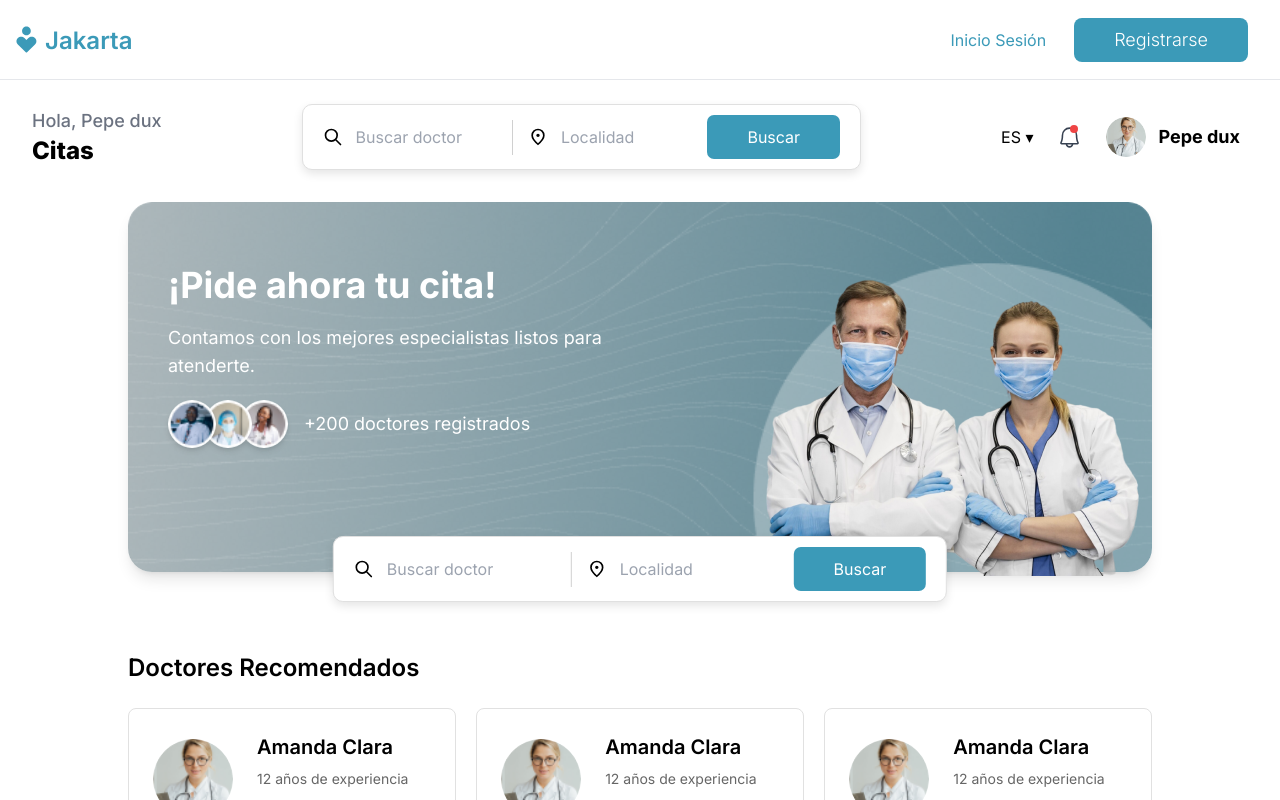
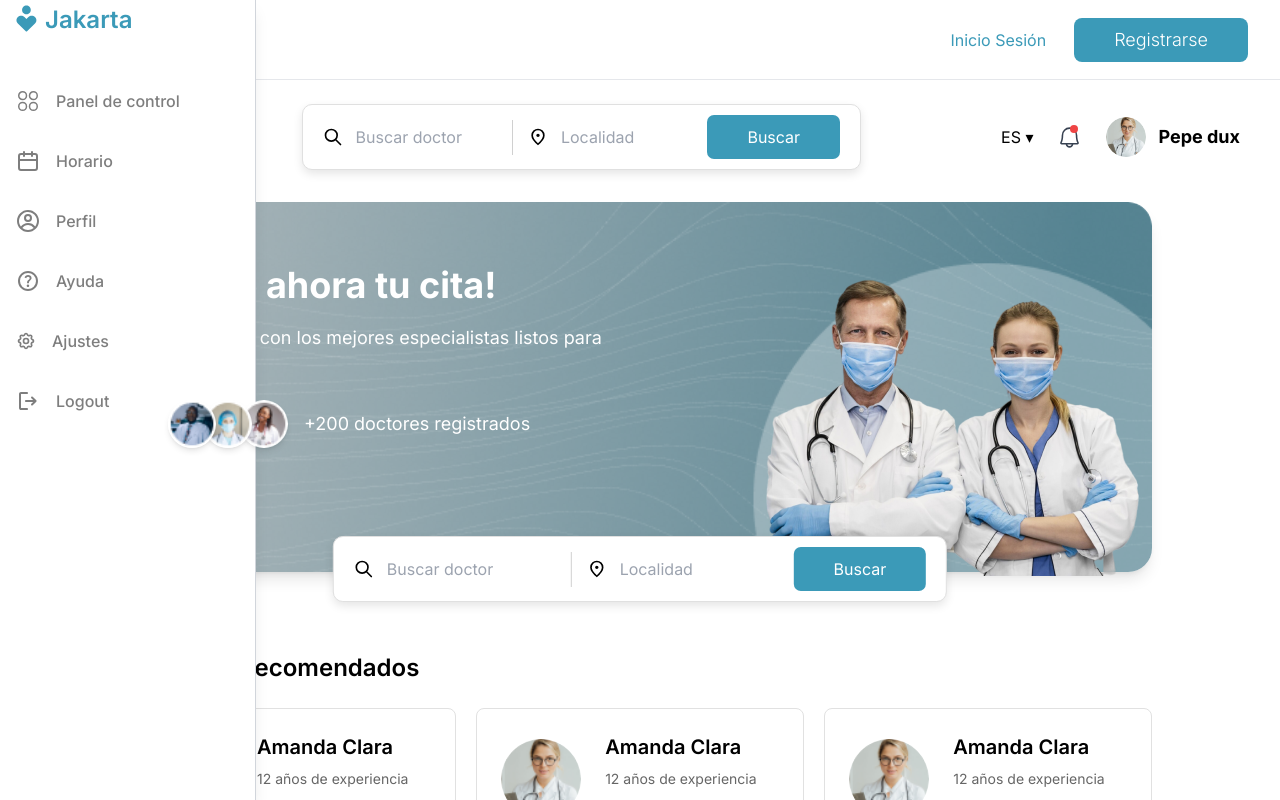
Before and after one commit to deperdomo/hospital-app, an Angular app: page / in a window 1280 px wide. Shown: the top 800 px of the page. Built offline with nearby package versions, Linux system fonts and the light colour scheme.

Commit message:
Creado el left-nav

```diff
--- a/src/app/app.component.html
+++ b/src/app/app.component.html
@@ -28,3 +28,4 @@
 
 }
 <router-outlet></router-outlet>
+<app-left-nav></app-left-nav>
--- a/src/app/app.component.ts
+++ b/src/app/app.component.ts
@@ -8,11 +8,12 @@ import { NearbyDoctorsComponent } from "./nearby-doctors/nearby-doctors/nearby-d
 import { NearbyDoctorsDisabledComponent } from "./nearby-doctors/nearby-doctors-disabled/nearby-doctors-disabled.component";
 import { FooterConmponent } from "./footer/footer.component";
 import { SecundaryNavComponent } from "./navs/secundary-nav/secundary-nav.component";
+import { LeftNavComponent } from "./navs/left-nav/left-nav.component";
 
 
 @Component({
   selector: 'app-root',
-  imports: [BanerComponent, InfoDoctorComponent, NavBeforeLoginComponent, NearbyDoctorsComponent, NearbyDoctorsDisabledComponent, RouterOutlet, FooterConmponent, SecundaryNavComponent],
+  imports: [BanerComponent, InfoDoctorComponent, NavBeforeLoginComponent, NearbyDoctorsComponent, NearbyDoctorsDisabledComponent, RouterOutlet, FooterConmponent, SecundaryNavComponent, LeftNavComponent],
   templateUrl: './app.component.html',
   styleUrl: './app.component.css'
 })
--- a/src/app/navs/left-nav/left-nav.component.html
+++ b/src/app/navs/left-nav/left-nav.component.html
@@ -1 +1,68 @@
-<p>left-nav works!</p>
+<aside class="fixed top-0 left-0 w-64 h-full bg-white dark:bg-gray-900 border-r border-gray-300 dark:border-gray-700 shadow-lg">
+    <div class="flex ml-4">
+        <svg class="logo" width="21" height="37" viewBox="0 0 23 30" fill="none" xmlns="http://www.w3.org/2000/svg">
+            <path fill-rule="evenodd" clip-rule="evenodd" d="M6.65141 5.5695C6.65141 4.30473 7.15384 3.09175 8.04817 2.19742C8.9425 1.30309 10.1555 0.800659 11.4203 0.800659C12.685 0.800659 13.898 1.30309 14.7923 2.19742C15.6867 3.09175 16.1891 4.30473 16.1891 5.5695C16.1891 6.83428 15.6867 8.04726 14.7923 8.94159C13.898 9.83592 12.685 10.3384 11.4203 10.3384C10.1555 10.3384 8.9425 9.83592 8.04817 8.94159C7.15384 8.04726 6.65141 6.83428 6.65141 5.5695ZM2.03912 13.3809C3.00988 12.4594 4.29733 11.9456 5.63584 11.9456C6.97435 11.9456 8.2618 12.4594 9.23256 13.3809L9.25316 13.4015L11.4203 15.5686L13.5894 13.4015L13.61 13.3809C14.5806 12.4606 15.8671 11.9476 17.2047 11.9476C18.5422 11.9476 19.8288 12.4606 20.7993 13.3809C21.2814 13.8381 21.6654 14.3886 21.9281 14.9989C22.1907 15.6092 22.3264 16.2666 22.327 16.931C22.3276 17.5954 22.193 18.253 21.9314 18.8638C21.6699 19.4745 21.2868 20.0257 20.8055 20.4837L12.1371 28.909C11.9449 29.0959 11.6873 29.2004 11.4192 29.2004C11.1511 29.2004 10.8936 29.0959 10.7013 28.909L2.035 20.4837C1.5539 20.0259 1.17094 19.4749 0.909391 18.8644C0.647841 18.2539 0.513165 17.5966 0.513551 16.9325C0.513936 16.2683 0.649374 15.6112 0.911633 15.001C1.17389 14.3908 1.55749 13.8383 2.03912 13.3809Z" fill="#3B9AB8"/>
+        </svg>
+        <h1 class="text-[#3B9AB8] ml-2 mt-1 font-semibold text-2xl">Jakarta</h1>
+    </div>
+
+    <div class="flex flex-col justify-between flex-1 mt-6">
+        <nav>
+            <a class="flex items-center px-4 py-2 mt-5 text-[#7E7E7E] transition-colors duration-300 transform rounded-md dark:text-gray-400 hover:bg-[#3B9AB8] dark:hover:bg-gray-800 dark:hover:text-gray-200 hover:text-[#FFFFFF]" href="#">
+                <svg xmlns="http://www.w3.org/2000/svg" width="24" height="24" viewBox="0 0 24 24"><path fill="none" stroke="#7E7E7E" stroke-linecap="round" stroke-linejoin="round" stroke-width="1.5" d="M6.625 2.75a3.875 3.875 0 1 0 0 7.75a3.875 3.875 0 0 0 0-7.75m10.75 0a3.875 3.875 0 1 0 0 7.75a3.875 3.875 0 0 0 0-7.75M6.625 13.5a3.875 3.875 0 1 0 0 7.75a3.875 3.875 0 0 0 0-7.75m10.75 0a3.875 3.875 0 1 0 0 7.75a3.875 3.875 0 0 0 0-7.75"/></svg>
+
+                <span class="mx-4 font-medium">Panel de control</span>
+            </a>
+
+            <!-- El horario solo lo ven los doctores, probablemnte usar if -->
+            <a class="flex items-center px-4 py-2 mt-5 text-[#7E7E7E] transition-colors duration-300 transform rounded-md dark:text-gray-400 hover:bg-[#3B9AB8] dark:hover:bg-gray-800 dark:hover:text-gray-200 hover:text-[#FFFFFF]" href="#">
+                <svg xmlns="http://www.w3.org/2000/svg" width="24" height="24" viewBox="0 0 24 24"><path fill="#7E7E7E" d="M19 4h-2V3a1 1 0 0 0-2 0v1H9V3a1 1 0 0 0-2 0v1H5a3 3 0 0 0-3 3v12a3 3 0 0 0 3 3h14a3 3 0 0 0 3-3V7a3 3 0 0 0-3-3m1 15a1 1 0 0 1-1 1H5a1 1 0 0 1-1-1v-7h16Zm0-9H4V7a1 1 0 0 1 1-1h2v1a1 1 0 0 0 2 0V6h6v1a1 1 0 0 0 2 0V6h2a1 1 0 0 1 1 1Z"/></svg>
+
+                <span class="mx-4 font-medium">Horario</span>
+            </a>
+
+            <a class="flex items-center px-4 py-2 mt-5 text-[#7E7E7E] transition-colors duration-300 transform rounded-md dark:text-gray-400 hover:bg-[#3B9AB8] dark:hover:bg-gray-800 dark:hover:text-gray-200 hover:text-[#FFFFFF]" href="#">
+                <svg xmlns="http://www.w3.org/2000/svg" width="24" height="24" viewBox="0 0 24 24"><g fill="#7E7E7E" fill-rule="evenodd" clip-rule="evenodd"><path d="M16 9a4 4 0 1 1-8 0a4 4 0 0 1 8 0m-2 0a2 2 0 1 1-4 0a2 2 0 0 1 4 0"/><path d="M12 1C5.925 1 1 5.925 1 12s4.925 11 11 11s11-4.925 11-11S18.075 1 12 1M3 12c0 2.09.713 4.014 1.908 5.542A8.99 8.99 0 0 1 12.065 14a8.98 8.98 0 0 1 7.092 3.458A9 9 0 1 0 3 12m9 9a8.96 8.96 0 0 1-5.672-2.012A6.99 6.99 0 0 1 12.065 16a6.99 6.99 0 0 1 5.689 2.92A8.96 8.96 0 0 1 12 21"/></g></svg>
+
+                <span class="mx-4 font-medium">Perfil</span>
+            </a>
+
+
+            <a class="flex items-center px-4 py-2 mt-5 text-[#7E7E7E] transition-colors duration-300 transform rounded-md dark:text-gray-400 hover:bg-[#3B9AB8] dark:hover:bg-gray-800 dark:hover:text-gray-200 hover:text-[#FFFFFF]" href="#">
+                <svg xmlns="http://www.w3.org/2000/svg" width="24" height="24" viewBox="0 0 24 24"><path fill="#7E7E7E" d="M11.95 18q.525 0 .888-.363t.362-.887t-.362-.888t-.888-.362t-.887.363t-.363.887t.363.888t.887.362m-.9-3.85h1.85q0-.825.188-1.3t1.062-1.3q.65-.65 1.025-1.238T15.55 8.9q0-1.4-1.025-2.15T12.1 6q-1.425 0-2.312.75T8.55 8.55l1.65.65q.125-.45.563-.975T12.1 7.7q.8 0 1.2.438t.4.962q0 .5-.3.938t-.75.812q-1.1.975-1.35 1.475t-.25 1.825M12 22q-2.075 0-3.9-.787t-3.175-2.138T2.788 15.9T2 12t.788-3.9t2.137-3.175T8.1 2.788T12 2t3.9.788t3.175 2.137T21.213 8.1T22 12t-.788 3.9t-2.137 3.175t-3.175 2.138T12 22m0-2q3.35 0 5.675-2.325T20 12t-2.325-5.675T12 4T6.325 6.325T4 12t2.325 5.675T12 20m0-8"/></svg>
+
+                <span class="mx-4 font-medium">Ayuda</span>
+            </a>
+
+            <a class="flex items-center px-4 py-2 mt-5 text-[#7E7E7E] transition-colors duration-300 transform rounded-md dark:text-gray-400 hover:bg-[#3B9AB8] dark:hover:bg-gray-800 dark:hover:text-gray-200 hover:text-[#FFFFFF]" href="#">
+                <svg class="w-5 h-5" viewBox="0 0 24 24" fill="none" xmlns="http://www.w3.org/2000/svg">
+                    <path d="M10.3246 4.31731C10.751 2.5609 13.249 2.5609 13.6754 4.31731C13.9508 5.45193 15.2507 5.99038 16.2478 5.38285C17.7913 4.44239 19.5576 6.2087 18.6172 7.75218C18.0096 8.74925 18.5481 10.0492 19.6827 10.3246C21.4391 10.751 21.4391 13.249 19.6827 13.6754C18.5481 13.9508 18.0096 15.2507 18.6172 16.2478C19.5576 17.7913 17.7913 19.5576 16.2478 18.6172C15.2507 18.0096 13.9508 18.5481 13.6754 19.6827C13.249 21.4391 10.751 21.4391 10.3246 19.6827C10.0492 18.5481 8.74926 18.0096 7.75219 18.6172C6.2087 19.5576 4.44239 17.7913 5.38285 16.2478C5.99038 15.2507 5.45193 13.9508 4.31731 13.6754C2.5609 13.249 2.5609 10.751 4.31731 10.3246C5.45193 10.0492 5.99037 8.74926 5.38285 7.75218C4.44239 6.2087 6.2087 4.44239 7.75219 5.38285C8.74926 5.99037 10.0492 5.45193 10.3246 4.31731Z" stroke="currentColor" stroke-width="2" stroke-linecap="round" stroke-linejoin="round" />
+                    <path d="M15 12C15 13.6569 13.6569 15 12 15C10.3431 15 9 13.6569 9 12C9 10.3431 10.3431 9 12 9C13.6569 9 15 10.3431 15 12Z" stroke="currentColor" stroke-width="2" stroke-linecap="round" stroke-linejoin="round" />
+                </svg>
+                <span class="mx-4 font-medium">Ajustes</span>
+            </a>
+
+            <!-- <hr class="my-6 border-gray-200 dark:border-gray-600" /> -->
+
+            <a class="flex items-center px-4 py-2 mt-5 text-[#7E7E7E] transition-colors duration-300 transform rounded-md dark:text-gray-400 hover:bg-[#3B9AB8] dark:hover:bg-gray-800 dark:hover:text-gray-200 hover:text-[#FFFFFF]" href="#">
+                <svg xmlns="http://www.w3.org/2000/svg" width="24" height="24" viewBox="0 0 24 24"><path fill="#7E7E7E" d="M5 21q-.825 0-1.412-.587T3 19V5q0-.825.588-1.412T5 3h6q.425 0 .713.288T12 4t-.288.713T11 5H5v14h6q.425 0 .713.288T12 20t-.288.713T11 21zm12.175-8H10q-.425 0-.712-.288T9 12t.288-.712T10 11h7.175L15.3 9.125q-.275-.275-.275-.675t.275-.7t.7-.313t.725.288L20.3 11.3q.3.3.3.7t-.3.7l-3.575 3.575q-.3.3-.712.288t-.713-.313q-.275-.3-.262-.712t.287-.688z"/></svg>
+
+                <span class="mx-4 font-medium">Logout</span>
+            </a>
+
+            <!-- <a class="flex items-center px-4 py-2 mt-5 text-gray-600 transition-colors duration-300 transform rounded-md dark:text-gray-400 hover:bg-gray-100 dark:hover:bg-gray-800 dark:hover:text-gray-200 hover:text-gray-700" href="#">
+                <svg class="w-5 h-5" viewBox="0 0 24 24" fill="none" xmlns="http://www.w3.org/2000/svg">
+                    <path d="M10.3246 4.31731C10.751 2.5609 13.249 2.5609 13.6754 4.31731C13.9508 5.45193 15.2507 5.99038 16.2478 5.38285C17.7913 4.44239 19.5576 6.2087 18.6172 7.75218C18.0096 8.74925 18.5481 10.0492 19.6827 10.3246C21.4391 10.751 21.4391 13.249 19.6827 13.6754C18.5481 13.9508 18.0096 15.2507 18.6172 16.2478C19.5576 17.7913 17.7913 19.5576 16.2478 18.6172C15.2507 18.0096 13.9508 18.5481 13.6754 19.6827C13.249 21.4391 10.751 21.4391 10.3246 19.6827C10.0492 18.5481 8.74926 18.0096 7.75219 18.6172C6.2087 19.5576 4.44239 17.7913 5.38285 16.2478C5.99038 15.2507 5.45193 13.9508 4.31731 13.6754C2.5609 13.249 2.5609 10.751 4.31731 10.3246C5.45193 10.0492 5.99037 8.74926 5.38285 7.75218C4.44239 6.2087 6.2087 4.44239 7.75219 5.38285C8.74926 5.99037 10.0492 5.45193 10.3246 4.31731Z" stroke="currentColor" stroke-width="2" stroke-linecap="round" stroke-linejoin="round" />
+                    <path d="M15 12C15 13.6569 13.6569 15 12 15C10.3431 15 9 13.6569 9 12C9 10.3431 10.3431 9 12 9C13.6569 9 15 10.3431 15 12Z" stroke="currentColor" stroke-width="2" stroke-linecap="round" stroke-linejoin="round" />
+                </svg>
+
+                <span class="mx-4 font-medium">Settings</span>
+            </a> -->
+        </nav>
+
+        <!-- <a href="#" class="flex items-center px-4 -mx-2">
+            <img class="object-cover mx-2 rounded-full h-9 w-9" src="https://images.unsplash.com/photo-1531427186611-ecfd6d936c79?ixid=MXwxMjA3fDB8MHxwaG90by1wYWdlfHx8fGVufDB8fHw%3D&ixlib=rb-1.2.1&auto=format&fit=crop&w=634&q=80" alt="avatar" />
+            <span class="mx-2 font-medium text-gray-800 dark:text-gray-200">John Doe</span>
+        </a> -->
+    </div>
+</aside>
```
